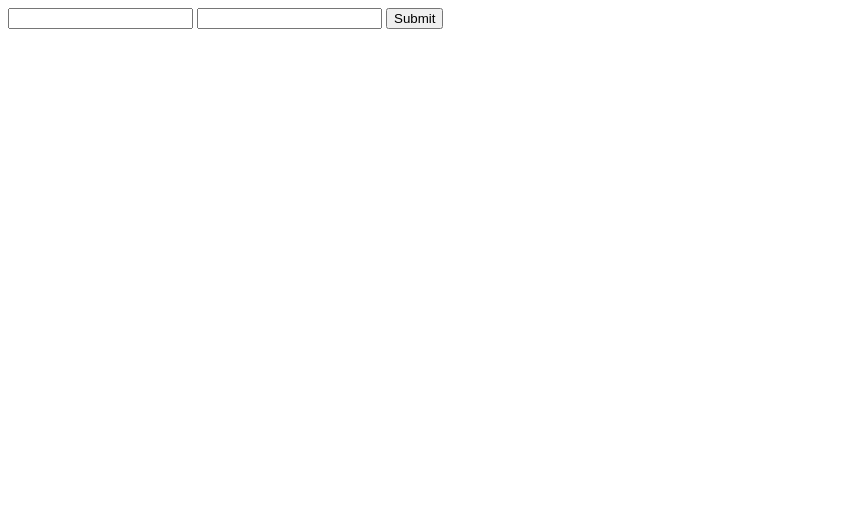
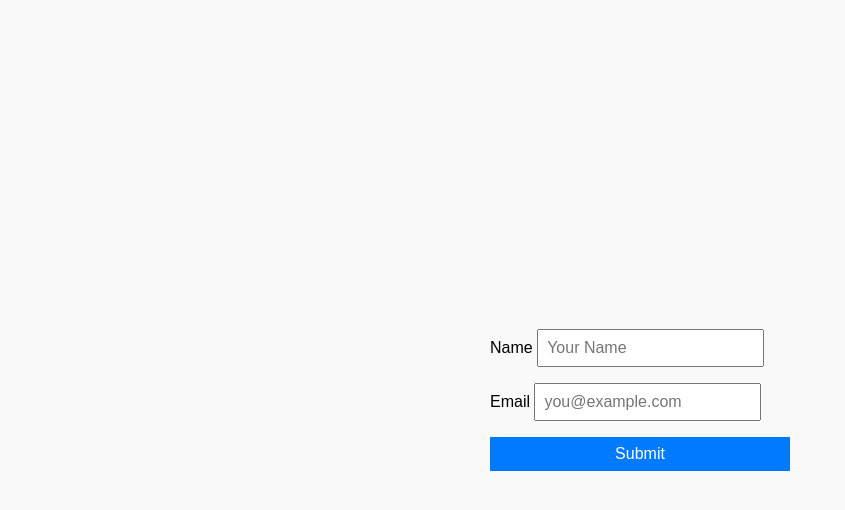
Before and after one commit to karl18-cp/TeamCollab, a plain HTML site: page contact.html in a window 1280 px wide. Shown: the whole page, without its empty margins (0-845 px from the left). Drawn offline with Linux system fonts and the light colour scheme.

Commit message:
added Styled form inputs and button for a clean minimalist look.

```diff
--- a/contact.html
+++ b/contact.html
@@ -1,11 +1,51 @@
 <!DOCTYPE html>
-<html>
-<head><title>Contact</title></head>
+<html lang="en">
+<head>
+    <meta charset="UTF-8" />
+    <title>Contact</title>
+    <style>
+        body {
+            font-family: sans-serif;
+            display: flex;
+            justify-content: center;
+            align-items: center;
+            height: 100vh;
+            margin: 0;
+            background: #f9f9f9;
+        }
+        form {
+            display: flex;
+            flex-direction: column;
+            gap: 1rem;
+            width: 300px;
+        }
+        input, button {
+            padding: 0.5rem;
+            font-size: 1rem;
+        }
+        button {
+            cursor: pointer;
+            background-color: #007BFF;
+            border: none;
+            color: white;
+            transition: background-color 0.3s ease;
+        }
+        button:hover {
+            background-color: #0056b3;
+        }
+    </style>
+</head>
 <body>
     <form>
-        <input type="text" name="name">
-        <input type="email" name="email">
-        <button>Submit</button>
+        <label>
+            Name
+            <input type="text" name="name" required placeholder="Your Name" />
+        </label>
+        <label>
+            Email
+            <input type="email" name="email" required placeholder="you@example.com" />
+        </label>
+        <button type="submit">Submit</button>
     </form>
     <script src="js/form.js"></script>
 </body>
```
